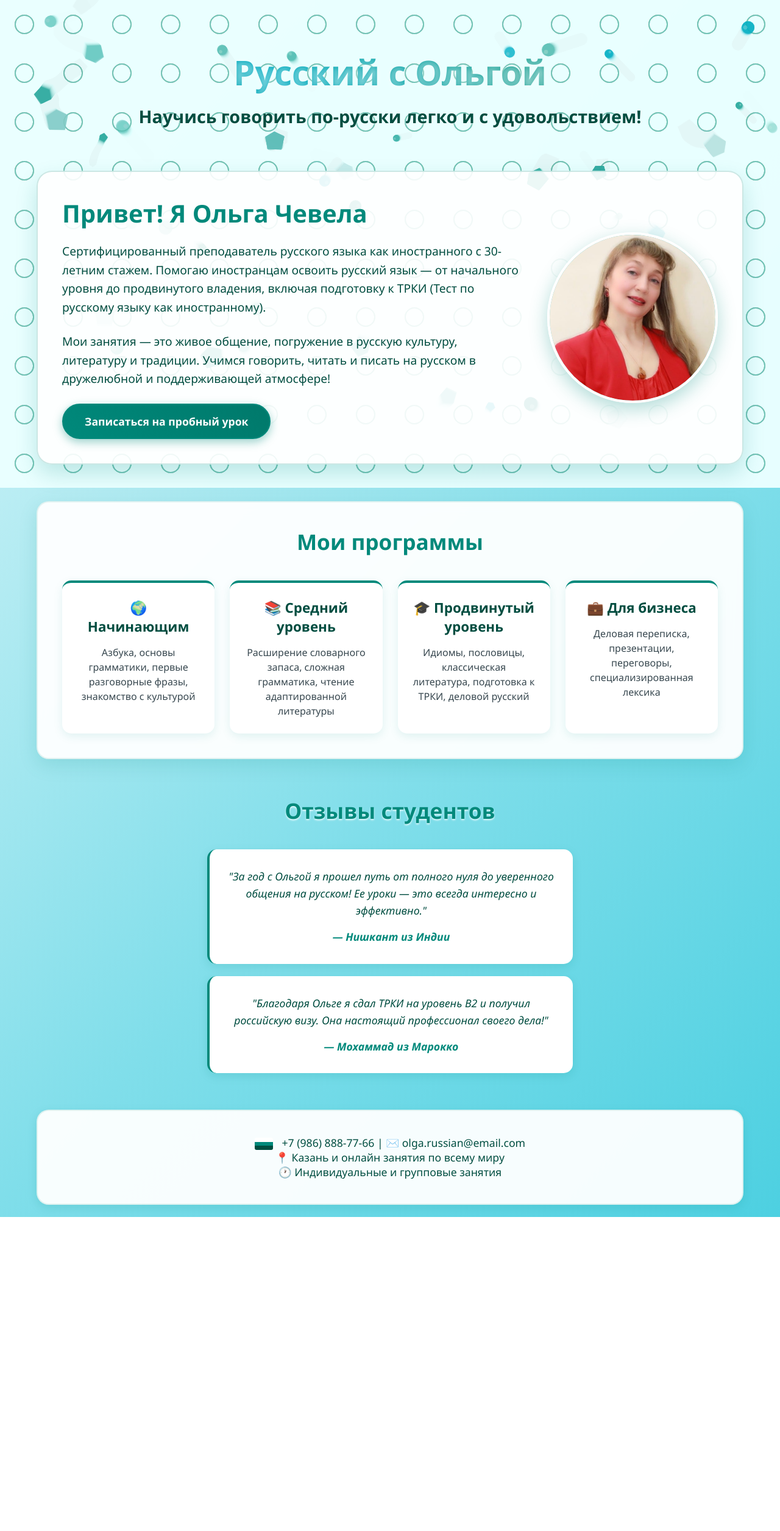
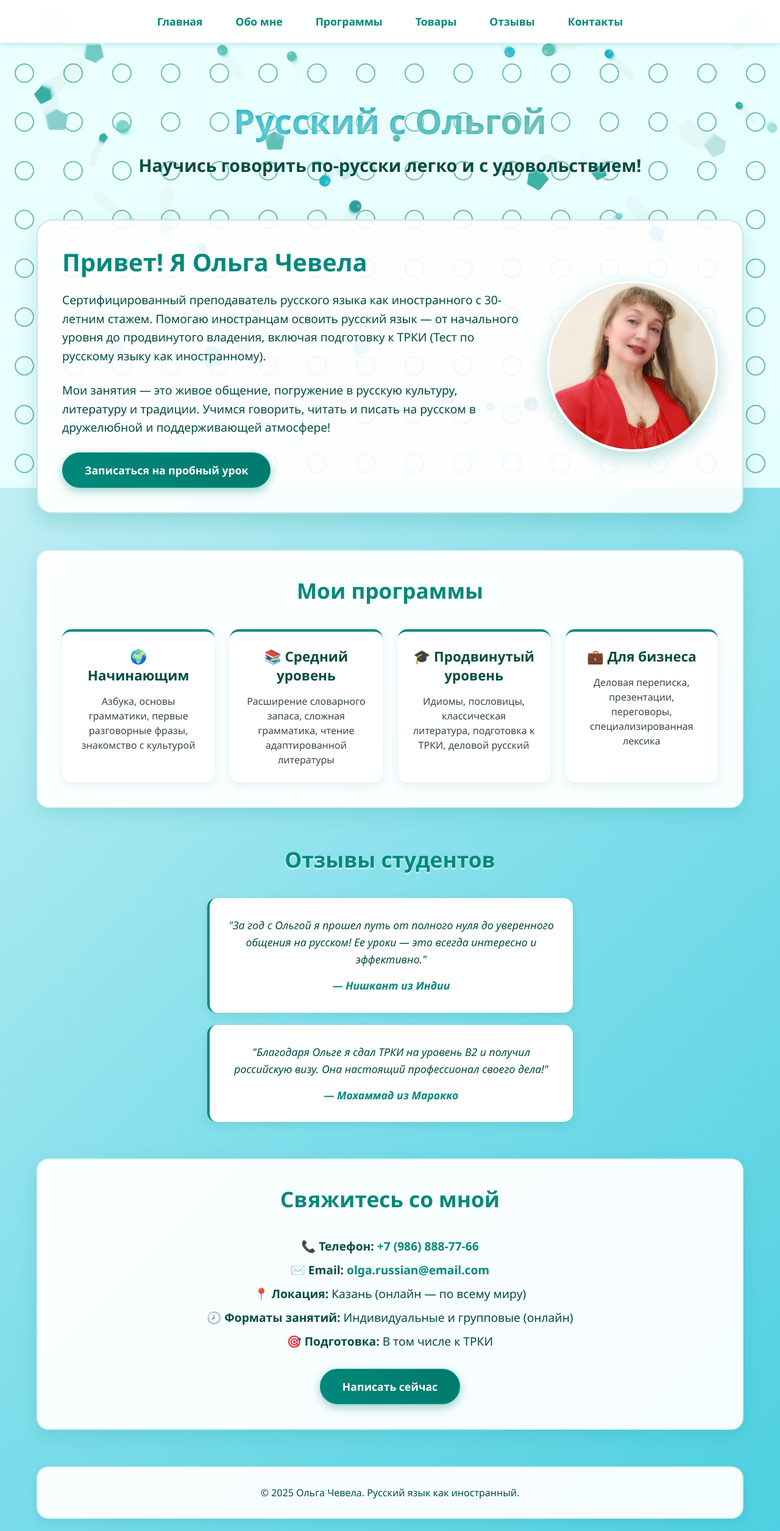
Before and after one commit to Pavlik9512/mywebsite, a plain HTML site: page index.html in a window 1280 px wide. Shown: the whole page at 61% size. Before the commit the page ends 1996 px from the top, so only its background shows below. Drawn offline with Linux system fonts and the light colour scheme.

Commit message:
Update index.html

```diff
--- a/index.html
+++ b/index.html
@@ -17,6 +17,45 @@
             color: #004d40;
             min-height: 100vh;
             overflow-x: hidden;
+            padding-top: 80px; /* Компенсация под фиксированную навигацию */
+        }
+
+        /* Фиксированная навигация */
+        nav {
+            position: fixed;
+            top: 0;
+            left: 0;
+            width: 100%;
+            background: rgba(255, 255, 255, 0.95);
+            backdrop-filter: blur(10px);
+            z-index: 1000;
+            padding: 15px 0;
+            box-shadow: 0 2px 10px rgba(0,137,123,0.2);
+            border-bottom: 1px solid rgba(0,137,123,0.1);
+        }
+
+        .nav-container {
+            max-width: 1200px;
+            margin: 0 auto;
+            padding: 0 20px;
+            display: flex;
+            justify-content: center;
+            gap: 30px;
+        }
+
+        .nav-link {
+            text-decoration: none;
+            color: #00897b;
+            font-weight: 600;
+            font-size: 1.1rem;
+            padding: 8px 12px;
+            border-radius: 8px;
+            transition: background 0.3s, color 0.3s;
+        }
+
+        .nav-link:hover {
+            background: #e0f7fa;
+            color: #004d40;
         }
 
         canvas {
@@ -215,77 +254,112 @@
             color: #00897b;
         }
 
+        .contacts-section {
+            background: rgba(255, 255, 255, 0.95);
+            backdrop-filter: blur(10px);
+            border-radius: 20px;
+            padding: 40px;
+            margin: 60px 0;
+            box-shadow: 0 10px 30px rgba(0,137,123,0.15);
+            border: 2px solid rgba(0,137,123,0.1);
+            text-align: center;
+        }
+
+        .contact-info p {
+            font-size: 1.2rem;
+            margin: 12px 0;
+            color: #004d40;
+        }
+
+        .contact-link {
+            color: #00897b;
+            text-decoration: none;
+            font-weight: 600;
+            transition: color 0.2s;
+        }
+
+        .contact-link:hover {
+            color: #00695c;
+            text-decoration: underline;
+        }
+
         footer {
             text-align: center;
-            padding: 40px 0;
-            font-size: 1.1rem;
+            padding: 30px 0;
+            font-size: 1rem;
             background: rgba(255, 255, 255, 0.95);
             border-radius: 20px;
             margin-top: 40px;
             box-shadow: 0 5px 15px rgba(0,137,123,0.15);
             border: 2px solid rgba(0,137,123,0.1);
-        }
-
-        .russian-flag {
-            display: inline-block;
-            width: 30px;
-            height: 20px;
-            background: linear-gradient(to bottom, white 33%, #00897b 33%, #00897b 66%, #004d40 66%);
-            border-radius: 3px;
-            margin-right: 10px;
-            vertical-align: middle;
+            color: #004d40;
         }
 
         @media (max-width: 768px) {
+            body {
+                padding-top: 70px;
+            }
+            .nav-container {
+                flex-wrap: wrap;
+                gap: 10px;
+                padding: 0 10px;
+            }
             .hero {
                 flex-direction: column;
                 text-align: center;
             }
-
             .hero-content {
                 text-align: center;
             }
-
             .hero-image {
                 margin-bottom: 30px;
             }
-
             .logo {
                 font-size: 2.5rem;
             }
-
             .tagline {
                 font-size: 1.4rem;
+            }
+            .section-title {
+                font-size: 1.8rem;
             }
         }
     </style>
 </head>
 <body>
+    <nav>
+        <div class="nav-container">
+            <a href="#home" class="nav-link">Главная</a>
+            <a href="#about" class="nav-link">Обо мне</a>
+            <a href="#programs" class="nav-link">Программы</a>
+            <a href="https://pavlik9512.github.io/My_games/" target="_blank" class="nav-link">Товары</a>
+            <a href="#reviews" class="nav-link">Отзывы</a>
+            <a href="#contacts" class="nav-link">Контакты</a>
+        </div>
+    </nav>
+
     <canvas id="bgCanvas"></canvas>
 
     <div class="container">
-        <header>
+        <header id="home">
             <h1 class="logo">Русский с Ольгой</h1>
             <p class="tagline">Научись говорить по-русски легко и с удовольствием!</p>
         </header>
 
-        <div class="hero">
+        <div id="about" class="hero">
             <div class="hero-content">
                 <h2>Привет! Я Ольга Чевела</h2>
                 <p>Сертифицированный преподаватель русского языка как иностранного с 30-летним стажем. Помогаю иностранцам освоить русский язык — от начального уровня до продвинутого владения, включая подготовку к ТРКИ (Тест по русскому языку как иностранному).</p>
                 <p>Мои занятия — это живое общение, погружение в русскую культуру, литературу и традиции. Учимся говорить, читать и писать на русском в дружелюбной и поддерживающей атмосфере!</p>
-                <a href="#contact" class="btn">Записаться на пробный урок</a>
+                <a href="#contacts" class="btn">Записаться на пробный урок</a>
             </div>
             <div class="hero-image">
-                <!-- Замените 'your-photo.jpg' на имя вашего файла фотографии -->
-                <img src="your-photo.jpg" alt="Оьга Чевелва - преподаватель русского языка">
-                <div class="hero-image-placeholder" style="display: none;">
-                    📸
-                </div>
+                <img src="your-photo.jpg" alt="Ольга Чевела — преподаватель русского языка">
+                <div class="hero-image-placeholder" style="display: none;">📸</div>
             </div>
         </div>
 
-        <div class="services">
+        <div id="programs" class="services">
             <h2 class="section-title">Мои программы</h2>
             <div class="services-grid">
                 <div class="service-card">
@@ -307,7 +381,7 @@
             </div>
         </div>
 
-        <div class="testimonials">
+        <div id="reviews" class="testimonials">
             <h2 class="section-title">Отзывы студентов</h2>
             <div class="testimonial">
                 "За год с Ольгой я прошел путь от полного нуля до уверенного общения на русском! Ее уроки — это всегда интересно и эффективно."
@@ -319,10 +393,20 @@
             </div>
         </div>
 
-        <footer id="contact">
-            <p><span class="russian-flag"></span> +7 (986) 888-77-66 | ✉️ olga.russian@email.com</p>
-            <p>📍 Казань и онлайн занятия по всему миру</p>
-            <p>🕐 Индивидуальные и групповые занятия</p>
+        <div id="contacts" class="contacts-section">
+            <h2 class="section-title">Свяжитесь со мной</h2>
+            <div class="contact-info">
+                <p><strong>📞 Телефон:</strong> <a href="tel:+79868887766" class="contact-link">+7 (986) 888-77-66</a></p>
+                <p><strong>✉️ Email:</strong> <a href="mailto:olga.russian@email.com" class="contact-link">olga.russian@email.com</a></p>
+                <p><strong>📍 Локация:</strong> Казань (онлайн — по всему миру)</p>
+                <p><strong>🕗 Форматы занятий:</strong> Индивидуальные и групповые (онлайн)</p>
+                <p><strong>🎯 Подготовка:</strong> В том числе к ТРКИ</p>
+                <a href="mailto:olga.russian@email.com" class="btn" style="margin-top: 20px;">Написать сейчас</a>
+            </div>
+        </div>
+
+        <footer>
+            <p>© 2025 Ольга Чевела. Русский язык как иностранный.</p>
         </footer>
     </div>
 
@@ -342,7 +426,6 @@
         const canvas = document.getElementById('bgCanvas');
         const ctx = canvas.getContext('2d');
 
-        // Set canvas size
         function resizeCanvas() {
             canvas.width = window.innerWidth;
             canvas.height = window.innerHeight;
@@ -351,7 +434,6 @@
         window.addEventListener('resize', resizeCanvas);
         resizeCanvas();
 
-        // Animated elements with turquoise colors
         const elements = [];
         const elementCount = 40;
 
@@ -365,7 +447,6 @@
                 this.rotation = Math.random() * Math.PI * 2;
                 this.rotationSpeed = (Math.random() - 0.5) * 0.015;
                 this.type = Math.random() > 0.5 ? 'wave' : 'bubble';
-                // Turquoise color palette
                 const colors = ['#00897b', '#00acc1', '#26a69a', '#4db6ac', '#80cbc4', '#b2dfdb'];
                 this.color = colors[Math.floor(Math.random() * colors.length)];
                 this.alpha = Math.random() * 0.3 + 0.1;
@@ -389,7 +470,6 @@
                 ctx.rotate(this.rotation);
 
                 if (this.type === 'wave') {
-                    // Wave-like pattern
                     ctx.fillStyle = this.color;
                     ctx.beginPath();
                     for (let i = 0; i < 5; i++) {
@@ -403,12 +483,10 @@
                     ctx.closePath();
                     ctx.fill();
                 } else {
-                    // Bubble-like circle
                     ctx.fillStyle = this.color;
                     ctx.beginPath();
                     ctx.arc(0, 0, this.size/2, 0, Math.PI * 2);
                     ctx.fill();
-                    // Inner highlight
                     ctx.fillStyle = 'rgba(255, 255, 255, 0.3)';
                     ctx.beginPath();
                     ctx.arc(-this.size/6, -this.size/6, this.size/6, 0, Math.PI * 2);
@@ -419,12 +497,10 @@
             }
         }
 
-        // Create animated elements
         for (let i = 0; i < elementCount; i++) {
             elements.push(new AnimatedElement());
         }
 
-        // Draw subtle wave pattern in background
         function drawBackgroundPattern() {
             const patternSize = 80;
             ctx.strokeStyle = 'rgba(0, 137, 123, 0.05)';
@@ -439,15 +515,12 @@
             }
         }
 
-        // Animation loop
         function animate() {
-            // Clear with semi-transparent overlay for smooth animation
             ctx.fillStyle = 'rgba(224, 247, 250, 0.05)';
             ctx.fillRect(0, 0, canvas.width, canvas.height);
 
             drawBackgroundPattern();
 
-            // Update and draw animated elements
             elements.forEach(element => {
                 element.update();
                 element.draw();
@@ -457,6 +530,23 @@
         }
 
         animate();
+
+        // Плавная прокрутка к якорям
+        document.querySelectorAll('a[href^="#"]').forEach(anchor => {
+            anchor.addEventListener('click', function(e) {
+                e.preventDefault();
+                const targetId = this.getAttribute('href');
+                if (targetId === '#') return;
+
+                const target = document.querySelector(targetId);
+                if (target) {
+                    window.scrollTo({
+                        top: target.offsetTop - 90,
+                        behavior: 'smooth'
+                    });
+                }
+            });
+        });
     </script>
 </body>
 </html>
```
